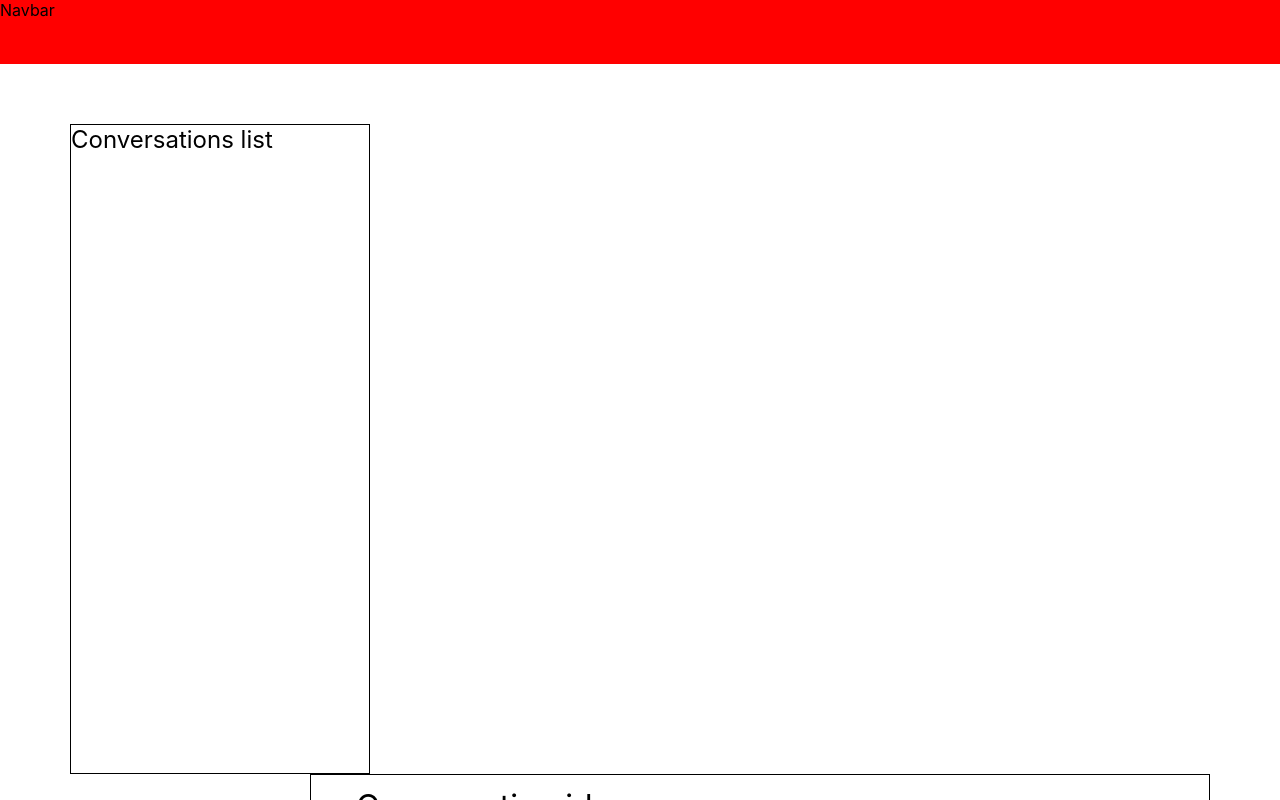
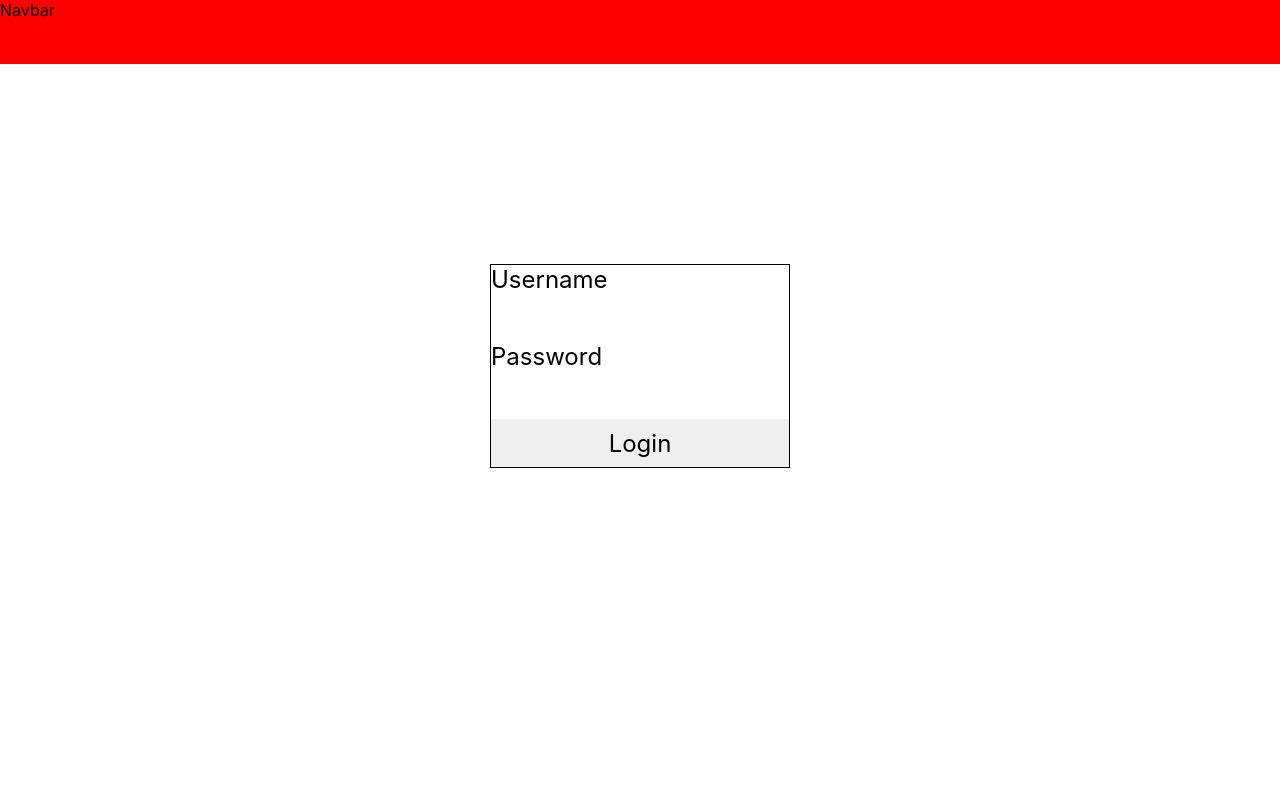
Before and after one commit to seenevz/chat-app-frontend, a React (Create React App) app: page / in a window 1280 px wide. Shown: the top 800 px of the page. Built offline with nearby package versions, Linux system fonts and the light colour scheme.

Commit message:
added last changes

```diff
--- /dev/null
+++ b/src/ApiAdapter.js
@@ -0,0 +1,6 @@
+async function get(url) {
+  const resp = await fetch(url);
+  return await resp.json();
+}
+
+export default {};
--- a/src/App.js
+++ b/src/App.js
@@ -1,14 +1,22 @@
-import React from "react";
+import React, { useState } from "react";
 import "./App.css";
-import HomeContainer from "./containers/home/HomeContainer";
 import NavbarContainer from "./containers/navbar/NavbarContainer";
+import AuthorisedApp from "./containers/AuthorisedApp";
+import LoginContainer from "./containers/login/LoginContainer";
+
+// const CableContext = React.createContext(
+//   createConsumer("ws://locahost:3000/cable")
+// );
 
 function App() {
+  const [user, setUser] = useState(null);
   return (
+    // <Context.Provider>
     <>
       <NavbarContainer />
-      <HomeContainer />
+      {user ? <AuthorisedApp /> : <LoginContainer />}
     </>
+    // </Context.Provider>
   );
 }
 
--- /dev/null
+++ b/src/components/LoginForm.js
@@ -0,0 +1,32 @@
+import React, { useState } from "react";
+
+export default function LoginForm({ handleSubmit }) {
+  const [formValues, setFormValues] = useState({});
+
+  const { username, password } = formValues;
+
+  const handleInput = e => {
+    const { name, value } = e.target;
+    setFormValues({ ...formValues, [name]: value });
+  };
+
+  return (
+    <form className="login-form" onSubmit={handleSubmit}>
+      <label for="username">Username</label>
+      <input
+        name="username"
+        type="text"
+        onChange={handleInput}
+        value={username}
+      />
+      <label for="password">Password</label>
+      <input
+        name="password"
+        type="password"
+        onChange={handleInput}
+        value={password}
+      />
+      <input type="submit" name="submit" value="Login" />
+    </form>
+  );
+}
--- /dev/null
+++ b/src/containers/AuthorisedApp.js
@@ -0,0 +1,13 @@
+import React, { useState } from "react";
+import HomeContainer from "../containers/home/HomeContainer";
+import { createConsumer } from "../../node_modules/@rails/actioncable";
+
+export default function AuthorisedApp() {
+  const cableConnection = createConsumer("ws://localhost:3000/cable");
+  const [user, setUser] = useState(null);
+  return (
+    <>
+      <HomeContainer cableConnection={cableConnection} />
+    </>
+  );
+}
--- a/src/containers/home/HomeContainer.js
+++ b/src/containers/home/HomeContainer.js
@@ -1,9 +1,13 @@
-import React from "react";
+import React, { useContext } from "react";
 import ConversationListContainer from "../conversationList/ConversationListContainer";
 import ConversationContainer from "../../components/ConversationContainer";
 import "./Home.css";
 
-export default function HomeContainer() {
+export default function HomeContainer({ cableConnection }) {
+  const convosSubscription = cableConnection.subscriptions.create({
+    channel: "ConversationsChannel",
+    user_id: 1
+  });
   return (
     <div className="home-container">
       <ConversationListContainer />
--- /dev/null
+++ b/src/containers/login/LoginContainer.js
@@ -0,0 +1,11 @@
+import React from "react";
+import "./login.css";
+import LoginForm from "../../components/LoginForm";
+
+export default function LoginContainer() {
+  return (
+    <div className="login-container">
+      <LoginForm />
+    </div>
+  );
+}
--- /dev/null
+++ b/src/containers/login/login.css
@@ -0,0 +1,20 @@
+.login-container {
+  font-size: x-large;
+  display: flex;
+  flex-direction: column;
+  align-items: center;
+  height: 92vh;
+  padding-top: 200px;
+}
+
+.login-form {
+  border: black 1px solid;
+  width: 300px;
+}
+
+.login-form input {
+  font-size: inherit;
+  display: block;
+  width: 100%;
+  height: 2em;
+}
```
